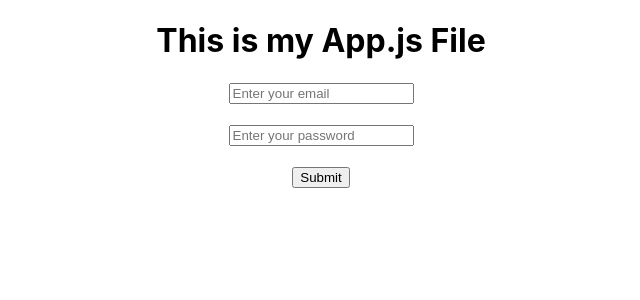
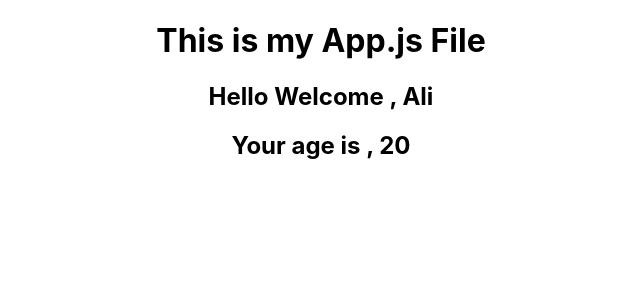
Before and after one commit to Farhan559/React_Project, a React (Create React App) app: page / in a window 1280 px wide. Shown: the top 300 px of the page, without its empty margins (319-959 px from the left). Built offline with nearby package versions, Linux system fonts and the light colour scheme.

Commit message:
feat: Add Constructor

```diff
--- a/src/App.js
+++ b/src/App.js
@@ -1,6 +1,7 @@
 // import React,{useState} from 'react';
 import './App.css';
-import FormValidation from './components/FormValidation';
+import Contructor from './components/Contructor';
+// import FormValidation from './components/FormValidation';
 // import PassFuncAsProps from './components/PassFuncAsProps';
 // import ConditionalRenderig from './components/ConditionalRenderig';
 // import FormHandling from './components/FormHandling';
@@ -29,7 +30,8 @@ function App() {
       {/* <FormHandling /> */}
       {/* <ConditionalRenderig /> */}
       {/* <PassFuncAsProps data={GetData} /> */}
-      <FormValidation />
+      {/* <FormValidation /> */}
+      <Contructor />
     </div>
   );
 }
--- /dev/null
+++ b/src/components/Contructor.jsx
@@ -0,0 +1,22 @@
+import React, { Component } from 'react'
+
+export class Contructor extends Component {
+    constructor(){
+        super();
+        this.state={
+            name :"Ali",
+            age: 20
+        }
+    }
+  render() {
+    //   console.log('i am render')
+    return (
+      <>
+      <h2>Hello Welcome , {this.state.name}</h2>
+      <h2>Your age is , {this.state.age}</h2>
+      </>
+    )
+  }
+}
+
+export default Contructor
```
